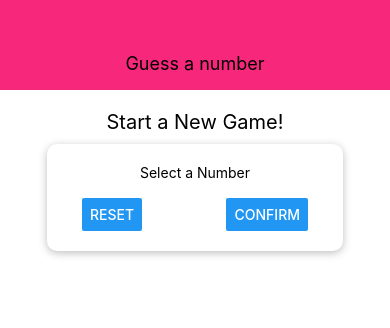
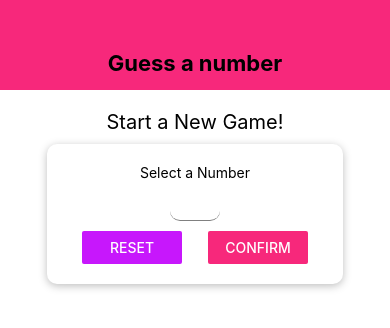
Before and after one commit to Alexispoveda/ReactNative, a React Native app: screen / in a window 390 px wide. Shown: the top 328 px of the page. Built offline with nearby package versions, Linux system fonts and the light colour scheme.

Commit message:
Two Cards

```diff
--- /dev/null
+++ b/components/Card.js
@@ -0,0 +1,22 @@
+import React from 'react';
+import {View,StyleSheet} from 'react-native'
+
+const Card = props => {
+
+return<View style={{...styles.card,...props.style}}>{props.children}</View>
+
+};
+
+const styles = StyleSheet.create({
+    card:{
+        shadowOffset:{width:0 , height:2},
+        shadowRadius: 8,
+        shadowOpacity:0.26,
+        elevation: 5,
+        backgroundColor: 'white',
+        padding: 20,
+        borderRadius: 10
+    }
+});
+
+export default Card
--- a/components/Header.js
+++ b/components/Header.js
@@ -1,5 +1,6 @@
 import React from 'react';
 import {View, Text, StyleSheet} from 'react-native';
+import Colors from '../constants/colors';
 
 const Header = props => {
     return(
@@ -15,14 +16,15 @@
         width: '100%',
         height: 90,
         paddingTop: 36,
-        backgroundColor: '#f7287b',
+        backgroundColor: Colors.primary,
         alignItems: 'center',
         justifyContent: 'center'
     },
 
     headerTitle:{
         color: 'black',
-        fontSize: 18
+        fontSize: 22,
+        fontWeight: 'bold'
     }
 });
 
--- /dev/null
+++ b/components/Input.js
@@ -0,0 +1,21 @@
+import React from 'react';
+import {TextInput, StyleSheet} from 'react-native';
+
+const Input = props => {
+    return <TextInput {...props} style={{...styles.input, ...props.style}}/>
+};
+
+const styles = StyleSheet.create({
+    input:{
+        height:30,
+        borderBottomColor: 'grey',
+        borderBottomWidth: 1,
+        marginVertical: 10,
+        borderRadius:10,
+        marginVertical: 10,
+        alignItems: 'center',
+        justifyContent: 'center'
+    }
+});
+
+export default Input;
--- /dev/null
+++ b/components/NumberContainer.js
@@ -0,0 +1,29 @@
+import React from 'react';
+import {View, Text, StyleSheet} from 'react-native';
+import Colors  from '../constants/colors';
+
+const NumberContainer = props =>{
+    return(
+        <View style={styles.container}>
+            <Text style={styles.number}>{props.children}</Text>
+        </View>
+    );
+};
+
+const styles = StyleSheet.create({
+    container:{
+        borderWidth:2,
+        borderColor: Colors.accent,
+        padding:10,
+        borderRadius:10,
+        marginVertical: 10,
+        alignItems:'center',
+        justifyContent:'center'
+    },
+    number:{
+        color: Colors.accent,
+        fontSize:22
+    }
+});
+
+export default NumberContainer;
--- /dev/null
+++ b/constants/colors.js
@@ -0,0 +1,4 @@
+export default {
+    primary: '#f7287b',
+    accent: '#c717fc'
+};
--- a/screens/StartGameScreen.js
+++ b/screens/StartGameScreen.js
@@ -1,19 +1,72 @@
-import React from 'react';
-import {View,StyleSheet,Text,TextInput,Button} from 'react-native';
+import React, {useState} from 'react';
+import {View,StyleSheet,Text,Button,TouchableWithoutFeedback,Keyboard,Alert} from 'react-native';
+
+import Card from '../components/Card';
+import Input from '../components/Input';
+import Colors from '../constants/colors';
+import NumberContaier from '../components/NumberContainer'
 
 const StartGameScreen = props => {
+
+    const [enteredValue, setEnteredValue] = useState('');
+    const [confirmed,setConfirmed] = useState(false);
+    const [selectedNumber, setSelectedNumber] = useState();
+
+    const numberInputHandler = inputText => {
+        setEnteredValue(inputText.replace(/[^0-9]/g,''))
+    };
+
+    const resetInputHandler = () =>{
+        setEnteredValue('');
+        setConfirmed(false);
+    };
+
+    const confirmInputHandler = () =>{
+        const chosenNumber = parseInt(enteredValue);
+        if(isNaN(chosenNumber) || chosenNumber <= 0 || chosenNumber >99){
+            Alert.alert("Invalid number!",'Number has to be a number between 1 and 99.',[{text: 'Okay',style: 'destructive'}],onPress = resetInputHandler)
+            return;
+        }
+        setConfirmed(true);
+        setEnteredValue('');
+        setSelectedNumber(chosenNumber);
+    };
+
+    let confirmedOutput;
+    if(confirmed){
+        confirmedOutput = (
+            <Card style={styles.summaryContainer}>
+            <Text>You selected</Text>
+            <NumberContaier>{selectedNumber}</NumberContaier>
+            <Button title="START GAME"/>
+            </Card>
+        );
+    }
+
     return(
+    <TouchableWithoutFeedback onPress={() => {Keyboard.dismiss();}}>
         <View style={styles.screen}>
             <Text style={styles.title}>Start a New Game!</Text>
-            <View style={styles.inputContainer}>
+            <Card style={styles.inputContainer}>
                 <Text>Select a Number</Text>
-                <TextInput/>
+                <Input
+                style={styles.input}
+                blurOnSubmit
+                autoCapitalize='none'
+                autoCorrect={false}
+                keyboardType="number-pad"
+                maxLength={2}
+                onChangeText = {numberInputHandler}
+                value={enteredValue}
+                />
                 <View style={styles.buttonContainer}>
-                    <Button title="Reset" onPress={()=>{}}/>
-                    <Button title="Confirm" onPress={()=>{}}/>
+                    <View style={styles.button}><Button title="Reset" onPress={resetInputHandler} color={Colors.accent}/></View>
+                    <View style={styles.button}><Button title="Confirm" onPress={confirmInputHandler} color={Colors.primary}/></View>
                 </View>
-            </View>
+            </Card>
+            {confirmedOutput}
         </View>
+    </TouchableWithoutFeedback>
     );
 };
 
@@ -34,14 +87,6 @@
         width: 300,
         maxWidth: '80%',
         alignItems: 'center',
-        shadowColor:'black',
-        shadowOffset:{width:0 , height:2},
-        shadowRadius: 8,
-        shadowOpacity:0.26,
-        elevation: 5,
-        backgroundColor: 'white',
-        padding: 20,
-        borderRadius: 10
     },
 
     buttonContainer:{
@@ -49,6 +94,18 @@
         width: '100%',
         justifyContent: 'space-between',
         paddingHorizontal: 15
+    },
+
+    button:{
+        width:100
+    },
+    input:{
+        width:50,
+        textAlign: "center"
+    },
+    summaryContainer:{
+        marginTop: 20,
+        alignItems: 'center'
     }
 });
 
```
